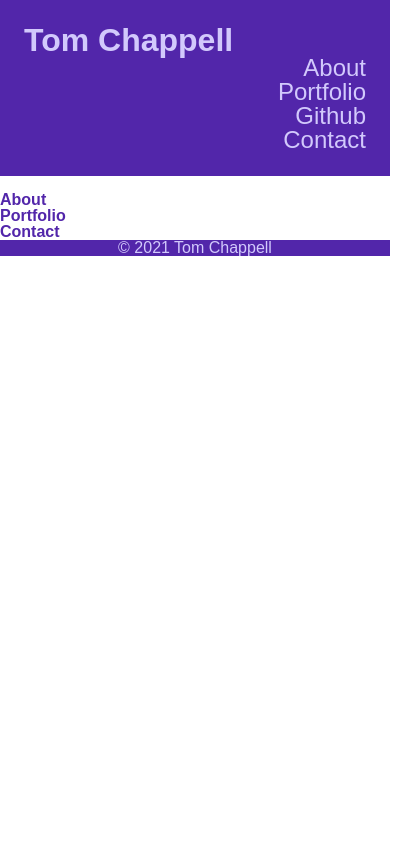
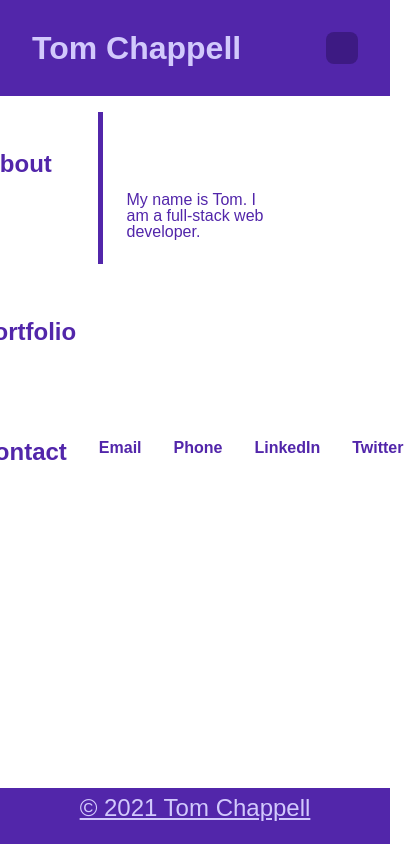
Before and after one commit to choonchy/Portfolio, a plain HTML site: page index.html in a window 390 px wide. Shown: the whole page, 419 px wide, since content can reach past the window. Drawn offline with Linux system fonts and the light colour scheme.

Commit message:
Added Javascript
Formatting

Modifying hamburger menu

```diff
--- a/assets/css/style.css
+++ b/assets/css/style.css
@@ -1,6 +1,8 @@
 :root {
   --Perfume: #d2c9fc;
+  --Azalea: #f5b9d4;
   --DaisyBush: #5226aa;
+  --DaisyBushDark: #3d1a83;
 }
 
 body {
@@ -8,36 +10,138 @@ body {
 }
 
 header {
-  padding: 1.5rem;
   background-color: var(--DaisyBush);
+  margin-bottom: 1rem;
+  padding: 2rem;
+}
+
+header h1 {
   color: var(--Perfume);
-  margin-bottom: 1rem;
+  display: inline-block;
+}
+
+header nav {
+  float: right;
+  font-size: 1.5rem;
+}
+
+header nav li {
+  display: inline-block;
+}
+
+a {
+  text-decoration: none;
+  display: inline-block;
+  color: var(--Perfume);
+  background-color: var(--DaisyBushDark);
+  border-radius: 0.5rem;
+  padding: 1rem;
+  margin-left: 1rem;
+  margin-top: -1rem;
+  transition: background-color 0.5s, color 0.5s;
+}
+
+a:hover {
+  background-color: var(--Perfume);
+  color: var(--DaisyBush);
+}
+
+h2 {
+  color: var(--DaisyBush);
+  font-size: 1.5rem;
+}
+
+h3 {
+  color: var(--DaisyBush);
+  padding: 1rem;
 }
 
 footer {
   background-color: var(--DaisyBush);
   color: var(--Perfume);
-  position: relative;
+  position: fixed;
+  bottom: 0;
   text-align: center;
+  width: 100vw;
+  margin-top: 1rem;
 }
 
-nav ul li {
-  display: flex;
-  justify-content: flex-end;
+footer p {
+  padding: 0.5rem;
   font-size: 1.5rem;
-}
-
-a {
-  text-decoration: none;
-  color: var(--Perfume);
-}
-
-h2 {
-  color: var(--DaisyBush);
+  text-decoration: underline;
 }
 
 .name {
   font-size: 2rem;
+}
+
+.icon {
+  display: none;
+}
+
+.info-card {
+  background-color: #f5b9d4;
+}
+
+.about {
+  display: flexbox;
+  position: relative;
+  left: 25vw;
+  width: 50vw;
+  padding: 1.5rem;
+  margin-bottom: 1rem;
+  border-left: 5px solid var(--DaisyBush);
+}
+
+.about h2 {
+  display: inline-flex;
+  padding: 1rem;
+  margin-left: -10rem;
+  margin-right: 10rem;
+}
+
+.about p {
+  color: var(--DaisyBush);
+  display: inline-flex;
+}
+
+.portfolio {
+  display: flex;
+  position: relative;
+  left: 25vw;
+  width: 50vw;
+  padding: 1.5rem;
+  margin-bottom: 1rem;
+}
+
+.portfolio h2 {
+  padding: 1rem;
+  margin-left: -10rem;
+}
+
+.portfolio p {
+  color: var(--DaisyBush);
+  display: inline;
+}
+
+.contact {
+  display: flex;
+  position: relative;
+  left: 25vw;
+  width: 50vw;
+  padding: 1.5rem;
+  margin-bottom: 1rem;
+}
+
+.contact h2 {
+  padding: 1rem;
+  margin-left: -10rem;
+}
+
+.contact p {
+  color: var(--DaisyBush);
+  display: inline-flex;
 }
 
 .justify-centre {
@@ -47,3 +151,22 @@ h2 {
 .justify-right {
   justify-content: right;
 }
+
+@media screen and (max-width: 962px) {
+  header nav {
+    transition: display 0.5s;
+    display: none;
+  }
+  .icon {
+    display: block;
+    float: right;
+    margin-top: 0rem;
+  }
+  .navlinks a {
+    color: white;
+    padding: 14px 16px;
+    text-decoration: none;
+    font-size: 17px;
+    display: block;
+  }
+}
--- a/index.html
+++ b/index.html
@@ -12,20 +12,36 @@
 <body>
     <header>
         <h1 class="name">Tom Chappell</h1>
-        <nav>
+        <nav id="navlinks">
             <ul>
-                <li><a href="#About">About<a></li>
-                <li><a href="#Portfolio">Portfolio<a></li>
-                <li><a href="https://github.com/choonchy/" target="blank">Github<a></li>
-                <li><a href="#Contact">Contact<a></li>
+                <li><a href="#About">About</a></li>
+                <li><a href="#Portfolio">Portfolio</a></li>
+                <li><a href="https://github.com/choonchy/" target="blank">Github</a></li>
+                <li><a href="#Contact">Contact</a></li>
             </ul>
         </nav>
+        <a href="javascript:void(0);" class="icon" onclick="myFunction()">
+            <i class="fa fa-bars"></i>
+        </a>
     </header>
+
     <main>
-        <h2>About</h2>
-        <h2>Portfolio</h2>
-        <h2>Contact</h2>
+        <section class="about">
+            <h2>About</h2>
+            <p>My name is Tom. I am a full-stack web developer.</p>
+        </section>
+        <section class="portfolio">
+            <h2>Portfolio</h2>
+        </section>
+        <section class="contact">
+            <h2>Contact</h2>
+                <h3>Email</h3>
+                <h3>Phone</h3>
+                <h3>LinkedIn</h3>
+                <h3>Twitter</h3>
+        </section>
     </main>
+
     <footer class="justify-centre">
         <p>&copy; 2021 Tom Chappell<p>
     </footer>
```
Also changed, not shown: assets/Javascript/script.js (added, +8 -0 lines).
